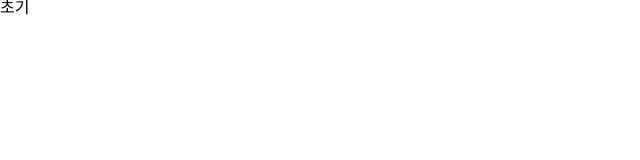
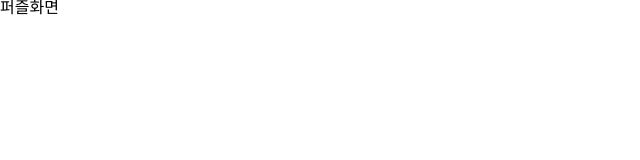
Before and after one commit to GDG-inu-front/puzzle, a React (Create React App) app: page /puzzle in a window 1280 px wide. Shown: the top 160 px of the page, without its empty margins (0-640 px from the left). Built offline with nearby package versions, Linux system fonts and the light colour scheme; the HTML template or start-up script is replaced by a standard one.

Commit message:
[feat] pages and router

```diff
--- a/package.json
+++ b/package.json
@@ -8,6 +8,7 @@
     "@testing-library/user-event": "^13.5.0",
     "react": "^18.3.1",
     "react-dom": "^18.3.1",
+    "react-router-dom": "^6.28.0",
     "react-scripts": "5.0.1",
     "web-vitals": "^2.1.4"
   },
--- a/src/App.jsx
+++ b/src/App.jsx
@@ -1,10 +1,16 @@
+import { BrowserRouter as Router, Routes, Route } from "react-router-dom";
 import React from "react";
+import MainScreen from "./mainScreen/MainScreen";
+import PuzzleScreen from "./puzzleScreen/PuzzleScreen";
 
 const App = () => {
     return (
-        <h1>
-            초기
-        </h1>
+        <Router>
+            <Routes>
+                <Route path="/" element={<MainScreen />} />
+                <Route path="/puzzle" element={<PuzzleScreen />} />
+            </Routes>
+        </Router>
     )
 }
 
--- /dev/null
+++ b/src/mainScreen/MainScreen.jsx
@@ -0,0 +1,11 @@
+import React from "react";
+
+const MainScreen = () => {
+    return (
+        <h1>
+            메인 화면
+        </h1>
+    )
+}
+
+export default MainScreen;
--- /dev/null
+++ b/src/puzzleScreen/PuzzleScreen.jsx
@@ -0,0 +1,11 @@
+import React from "react";
+
+const PuzzleScreen = () => {
+    return (
+        <h1>
+            퍼즐화면
+        </h1>
+    )
+}
+
+export default PuzzleScreen;
```
Also changed, not shown: 1 other file (tests, documents, lock files or other folders).
